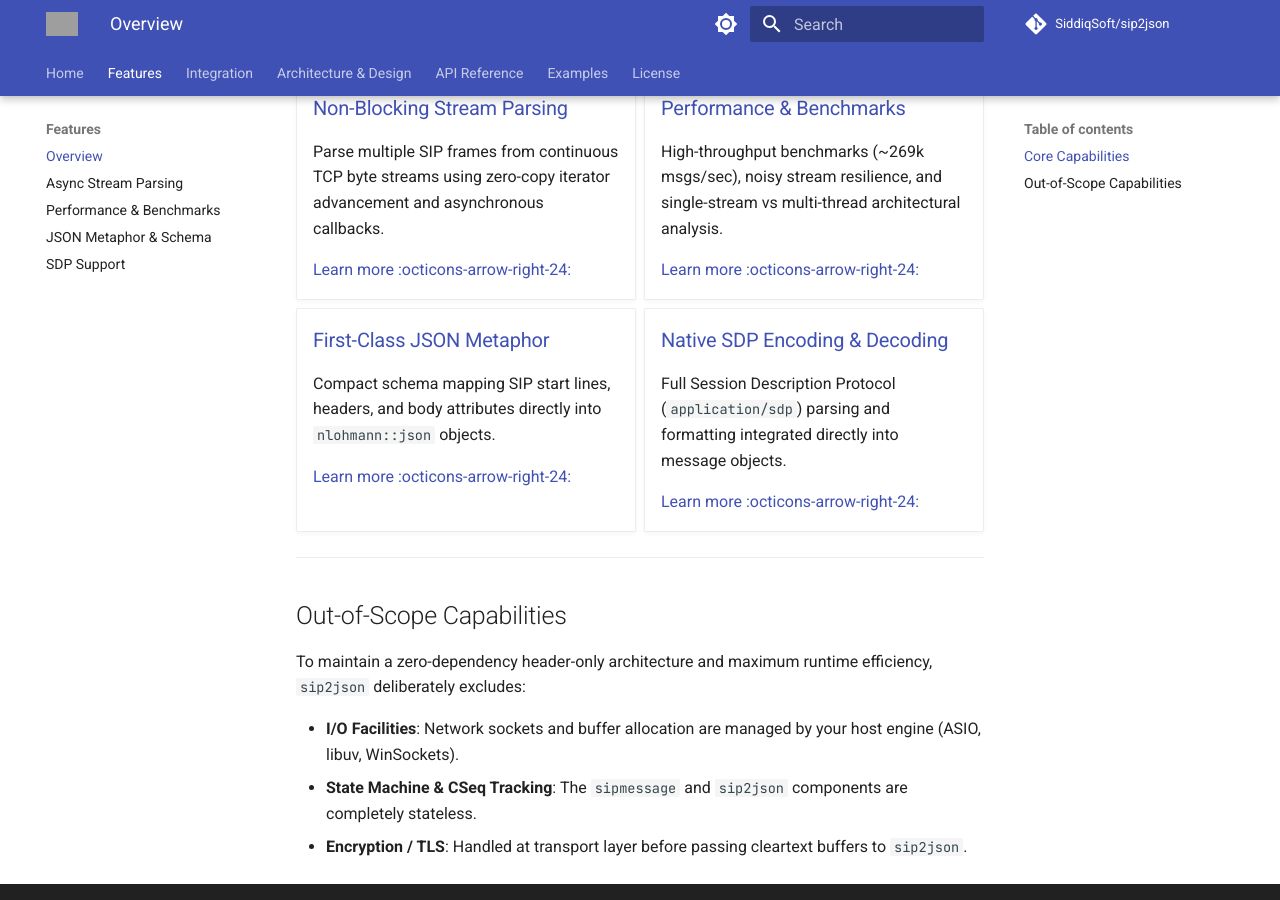
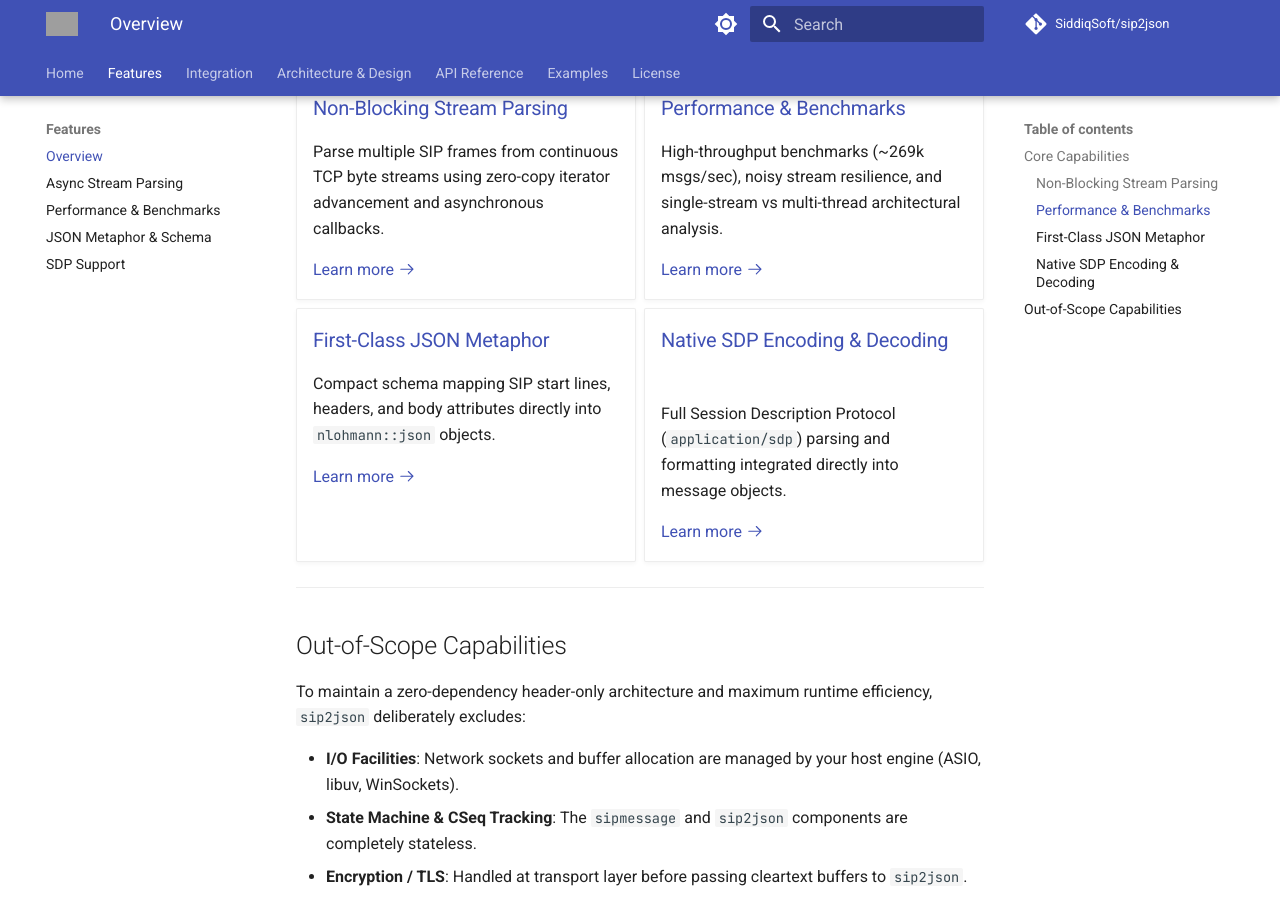
Before and after one commit to SiddiqSoft/sip2json, an MkDocs documentation site: the page built from docs/features/index.md, in a window 1280 px wide and 900 px high, scrolled down 360 px. Built offline with MkDocs 1.6.1 and Material for MkDocs 9.7.7, drawn with Linux system fonts in a browser that asks for light colours; comment, search, counter and statistics services are not loaded; grey boxes are pictures that could not be loaded.

Commit message:
docs: fix broken links, card hrefs, and SVG icon extensions in documentation

```diff
--- a/docs/features/index.md
+++ b/docs/features/index.md
@@ -6,27 +6,48 @@
 
 ## Core Capabilities
 
-<div class="grid">
-  <div class="card">
-    <h3>Non-Blocking Stream Parsing</h3>
-    <p>Parse multiple SIP frames from continuous TCP byte streams using zero-copy iterator advancement and asynchronous callbacks.</p>
-    <a href="async.md">Learn more :octicons-arrow-right-24:</a>
-  </div>
-  <div class="card">
-    <h3>Performance & Benchmarks</h3>
-    <p>High-throughput benchmarks (~269k msgs/sec), noisy stream resilience, and single-stream vs multi-thread architectural analysis.</p>
-    <a href="benchmarks.md">Learn more :octicons-arrow-right-24:</a>
-  </div>
-  <div class="card">
-    <h3>First-Class JSON Metaphor</h3>
-    <p>Compact schema mapping SIP start lines, headers, and body attributes directly into <code>nlohmann::json</code> objects.</p>
-    <a href="json_schema.md">Learn more :octicons-arrow-right-24:</a>
-  </div>
-  <div class="card">
-    <h3>Native SDP Encoding & Decoding</h3>
-    <p>Full Session Description Protocol (<code>application/sdp</code>) parsing and formatting integrated directly into message objects.</p>
-    <a href="sdp.md">Learn more :octicons-arrow-right-24:</a>
-  </div>
+<div class="grid" markdown="1">
+
+<div class="card" markdown="1">
+
+### Non-Blocking Stream Parsing
+
+Parse multiple SIP frames from continuous TCP byte streams using zero-copy iterator advancement and asynchronous callbacks.
+
+[Learn more :octicons-arrow-right-24:](async.md)
+
+</div>
+
+<div class="card" markdown="1">
+
+### Performance & Benchmarks
+
+High-throughput benchmarks (~269k msgs/sec), noisy stream resilience, and single-stream vs multi-thread architectural analysis.
+
+[Learn more :octicons-arrow-right-24:](benchmarks.md)
+
+</div>
+
+<div class="card" markdown="1">
+
+### First-Class JSON Metaphor
+
+Compact schema mapping SIP start lines, headers, and body attributes directly into `nlohmann::json` objects.
+
+[Learn more :octicons-arrow-right-24:](json_schema.md)
+
+</div>
+
+<div class="card" markdown="1">
+
+### Native SDP Encoding & Decoding
+
+Full Session Description Protocol (`application/sdp`) parsing and formatting integrated directly into message objects.
+
+[Learn more :octicons-arrow-right-24:](sdp.md)
+
+</div>
+
 </div>
 
 ---
--- a/mkdocs.yml
+++ b/mkdocs.yml
@@ -68,6 +68,9 @@ markdown_extensions:
   - pymdownx.snippets
   - pymdownx.tabbed:
       alternate_style: true
+  - pymdownx.emoji:
+      emoji_index: !!python/name:material.extensions.emoji.twemoji
+      emoji_generator: !!python/name:material.extensions.emoji.to_svg
   - attr_list
   - md_in_html
   - tables
```
Also changed, not shown: README.md (+1 -1 lines), dependencies.md (added, +31 -0 lines), docs/examples/index.md (+22 -11 lines), docs/index.md (+1 -1 lines).
